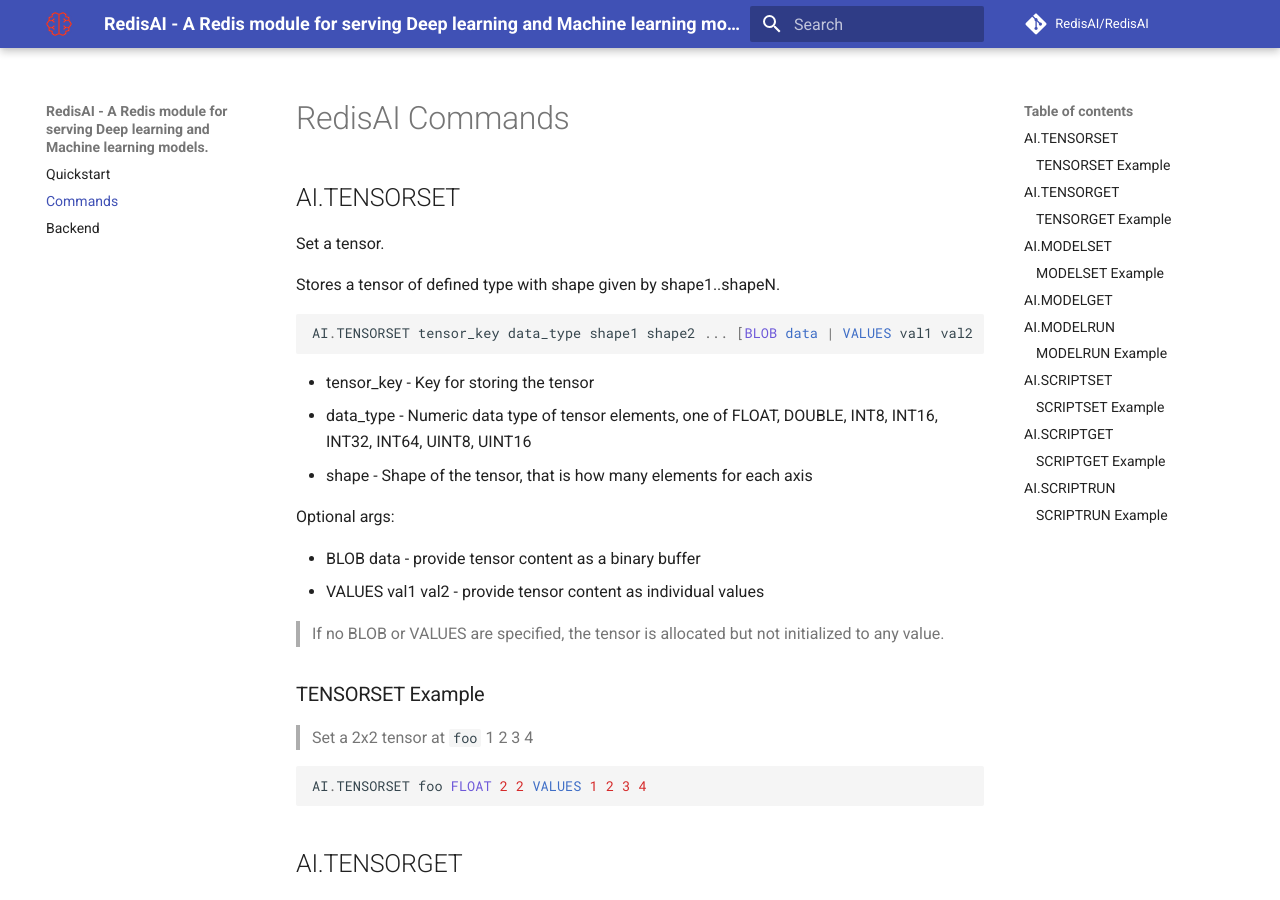
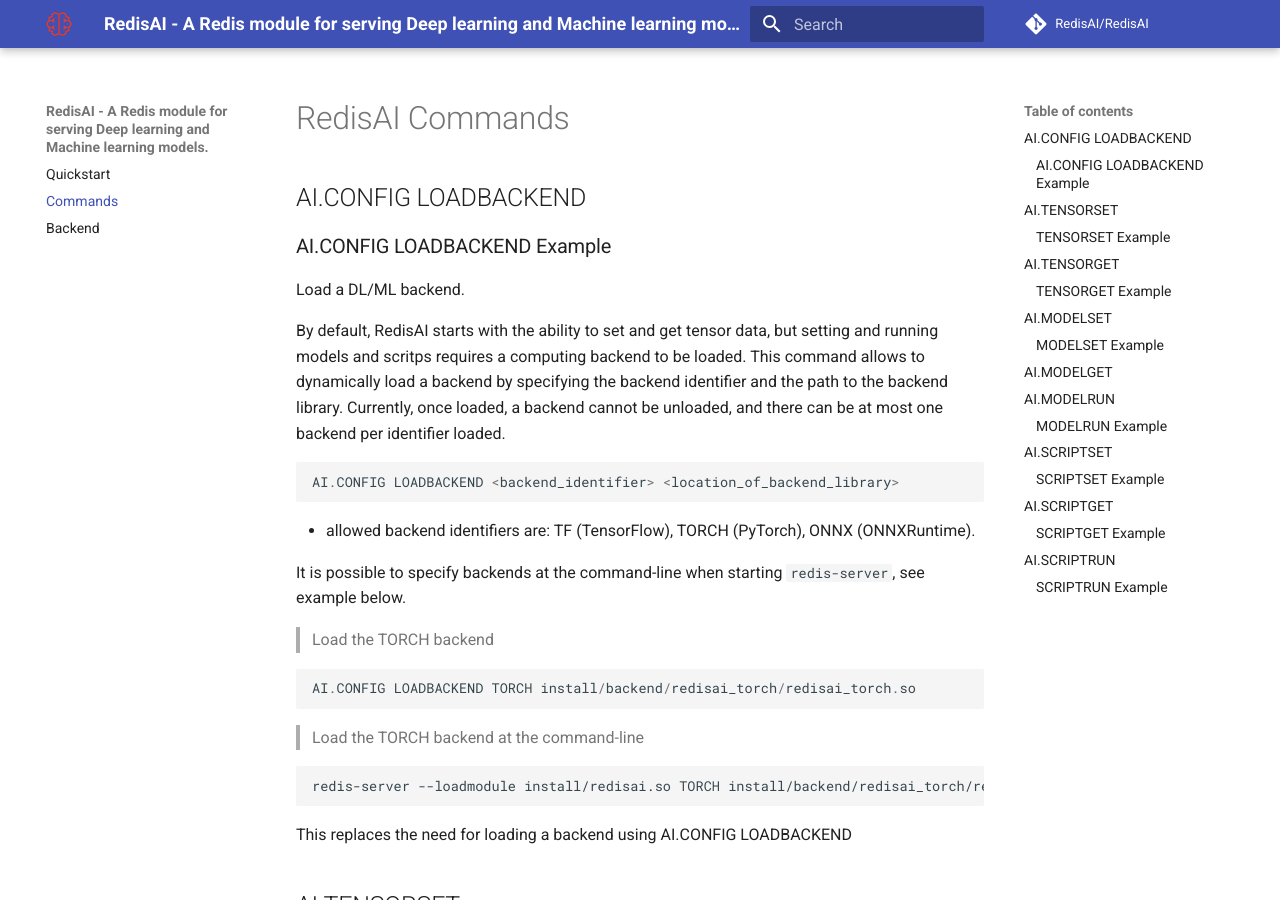
Before and after one commit to RedisAI/RedisAI, an MkDocs documentation site: the page built from docs/commands.md, in a window 1280 px wide and 900 px high. Built offline with MkDocs 1.6.1 and Material for MkDocs 9.7.7, drawn with Linux system fonts in a browser that asks for light colours; comment, search, counter and statistics services are not loaded; old or Windows-style settings are respelled for this version of MkDocs.

Commit message:
Update documentation

````diff
--- a/docs/commands.md
+++ b/docs/commands.md
@@ -1,4 +1,34 @@
 # RedisAI Commands
+
+## AI.CONFIG LOADBACKEND
+
+### AI.CONFIG LOADBACKEND Example
+
+Load a DL/ML backend.
+
+By default, RedisAI starts with the ability to set and get tensor data, but setting and running models and scritps requires a computing backend to be loaded. This command allows to dynamically load a backend by specifying the backend identifier and the path to the backend library. Currently, once loaded, a backend cannot be unloaded, and there can be at most one backend per identifier loaded.
+
+```sql
+AI.CONFIG LOADBACKEND <backend_identifier> <location_of_backend_library>
+```
+
+* allowed backend identifiers are: TF (TensorFlow), TORCH (PyTorch), ONNX (ONNXRuntime).
+
+It is possible to specify backends at the command-line when starting `redis-server`, see example below.
+
+> Load the TORCH backend
+
+```sql
+AI.CONFIG LOADBACKEND TORCH install/backend/redisai_torch/redisai_torch.so
+```
+
+> Load the TORCH backend at the command-line
+
+```bash
+redis-server --loadmodule install/redisai.so TORCH install/backend/redisai_torch/redisai_torch.so
+```
+
+This replaces the need for loading a backend using AI.CONFIG LOADBACKEND
 
 ## AI.TENSORSET
 
````
Also changed, not shown: README.md (+2 -1 lines), docs/index.md (+2 -1 lines).
